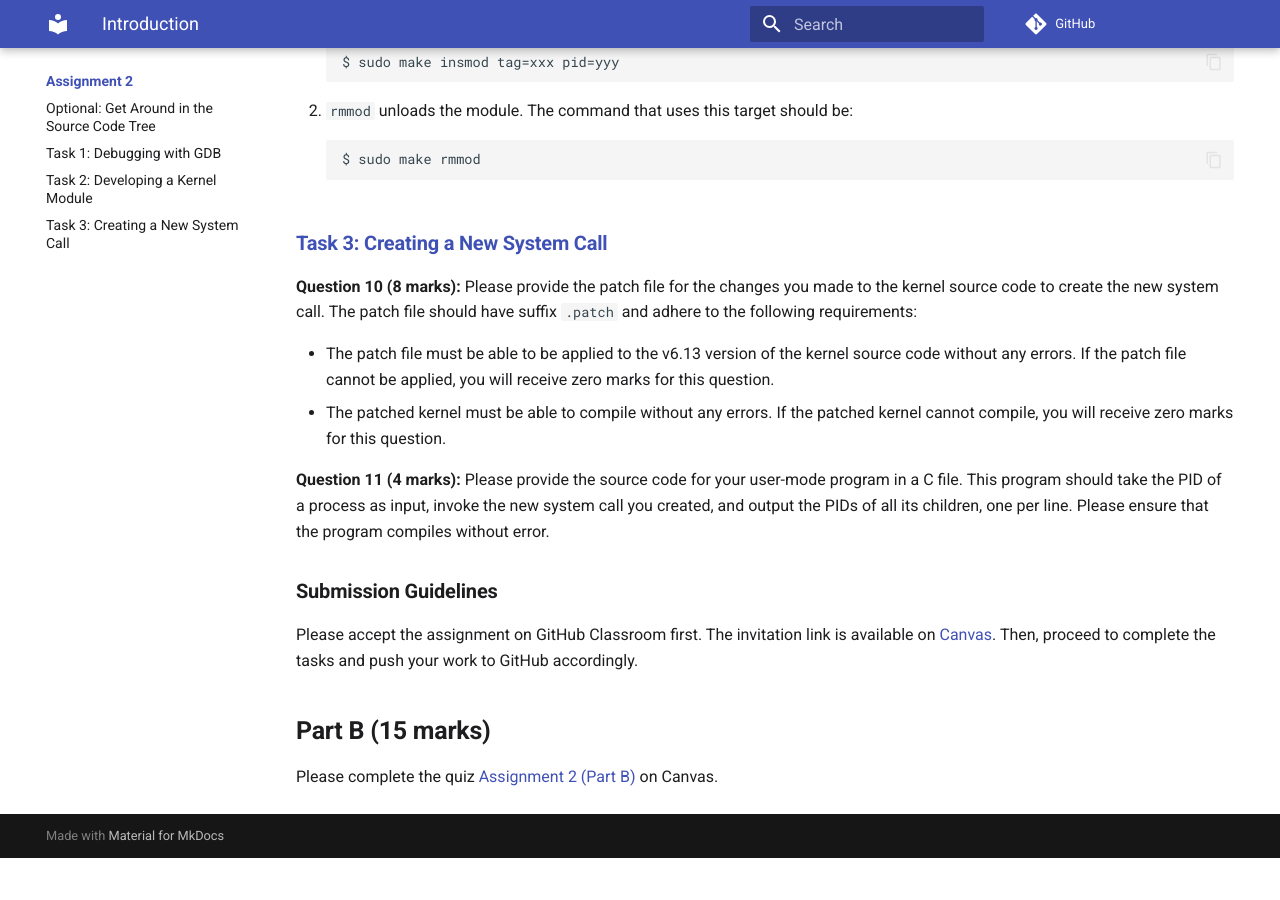
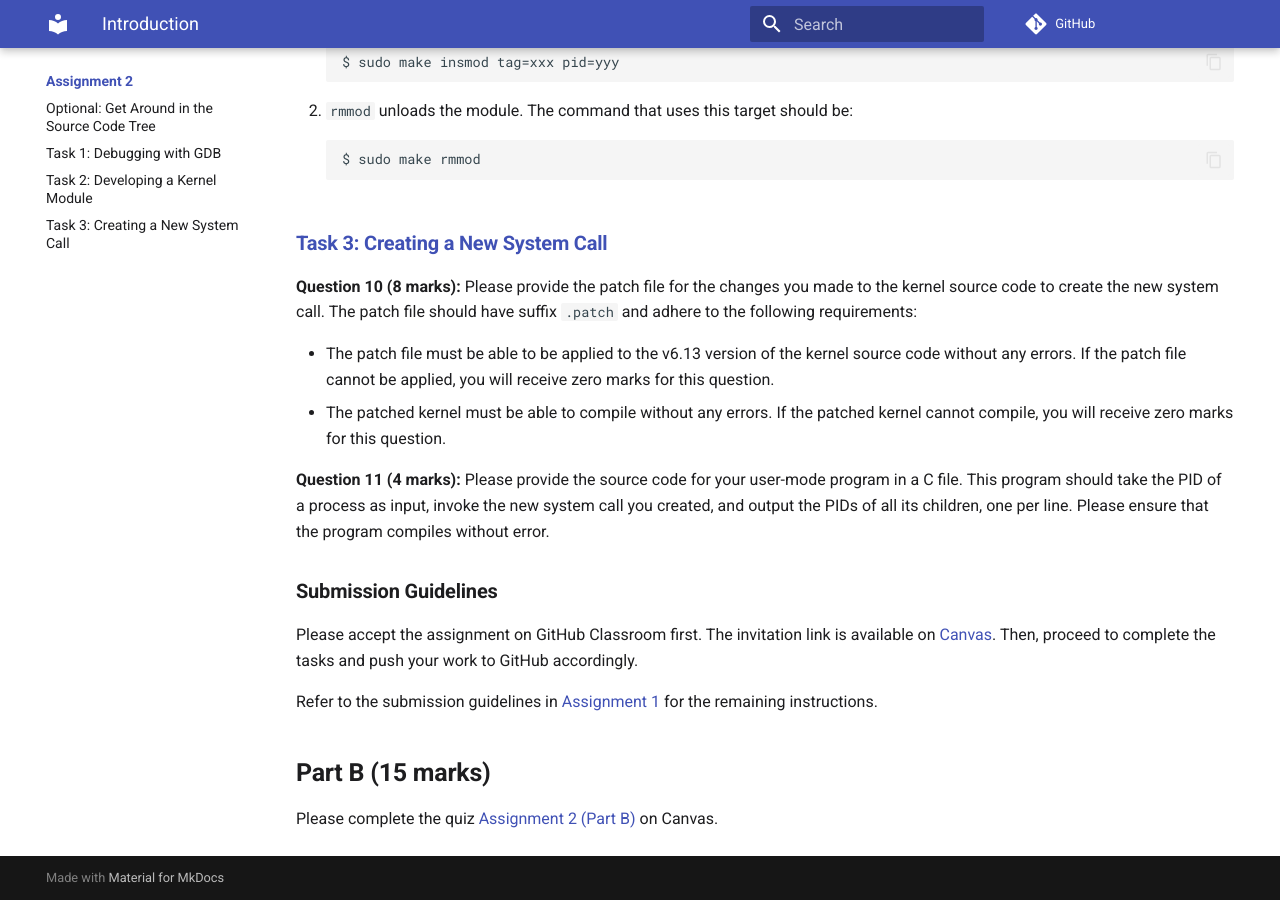
Before and after one commit to nus-cs5250/25s, an MkDocs documentation site: the page built from docs/asg2/index.md, in a window 1280 px wide and 900 px high, scrolled down 1767 px. Built offline with MkDocs 1.6.1 and Material for MkDocs 9.7.7, drawn with Linux system fonts in a browser that asks for light colours; comment, search, counter and statistics services are not loaded; before the commit the page ends 2625 px from its top, so only the background shows below that.

Commit message:
asg2: refer to more submission guidelines

```diff
--- a/docs/asg2/index.md
+++ b/docs/asg2/index.md
@@ -106,6 +106,8 @@ Please accept the assignment on GitHub Classroom first.
 The invitation link is available on [Canvas](https://canvas.nus.edu.sg/courses/70149/assignments/169631).
 Then, proceed to complete the tasks and push your work to GitHub accordingly.
 
+Refer to the submission guidelines in [Assignment 1](../asg1/index.md#submission-guidelines) for the remaining instructions.
+
 ## Part B (15 marks)
 
 Please complete the quiz [Assignment 2 (Part B)](https://canvas.nus.edu.sg/courses/70149/quizzes/57317) on Canvas.
```
